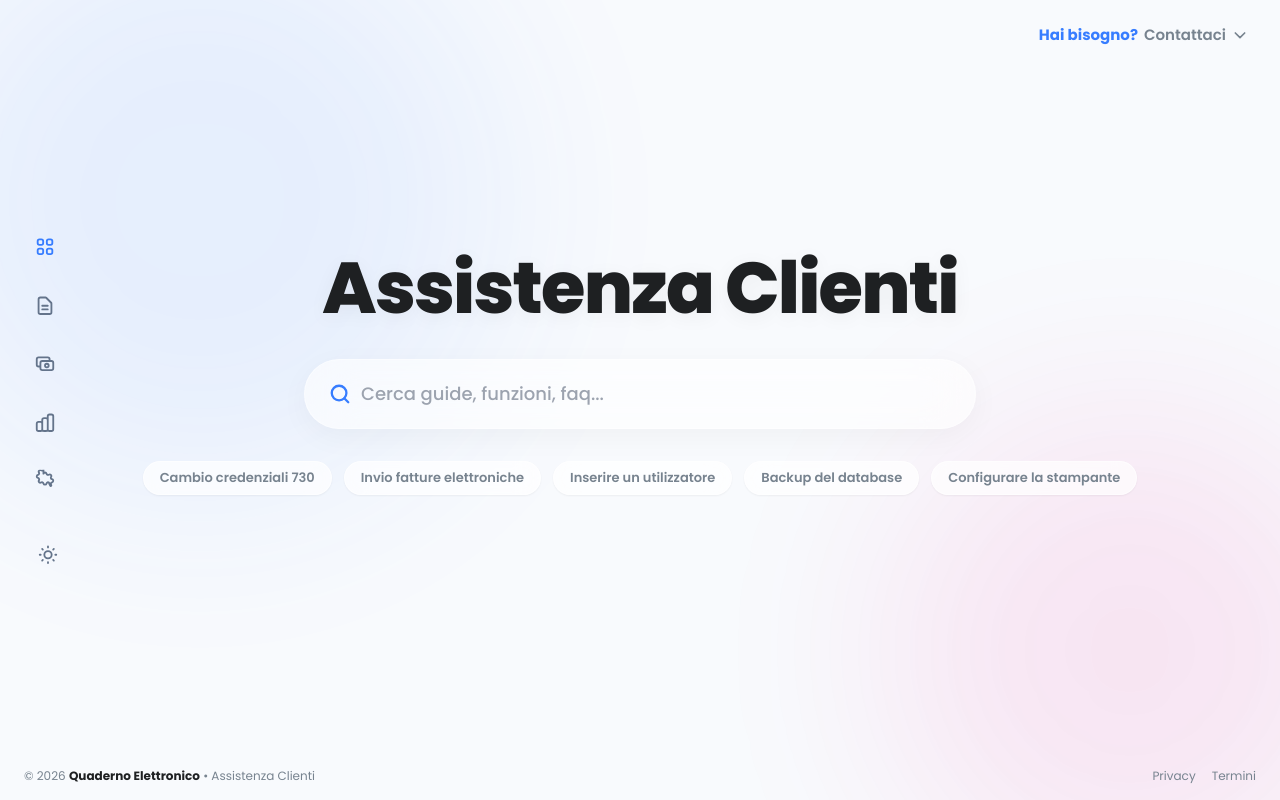
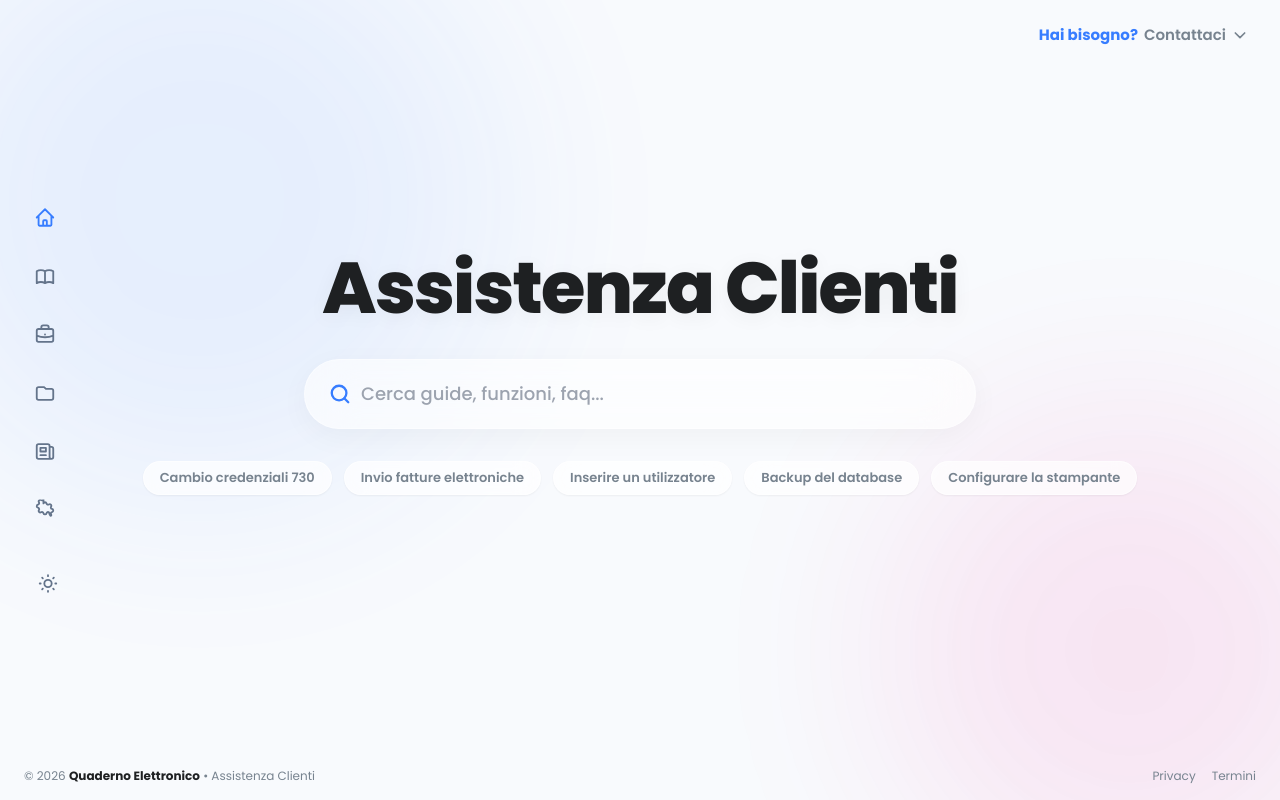
Before and after one commit to IMMagro/WIKI-2.0, an Angular app: page / in a window 1280 px wide. Built offline with nearby package versions, Linux system fonts and the light colour scheme.

Commit message:
feat(ui): update sidebar icons and add News section

```diff
--- a/src/app/app.component.html
+++ b/src/app/app.component.html
@@ -214,11 +214,19 @@
           <h1 class="text-qe-text dark:text-slate-100 text-center font-extrabold tracking-tight" style="font-size: clamp(2.5rem, 6vw, 4.5rem); line-height: 1.1; text-shadow: 0 4px 20px rgba(0,0,0,0.05);">Documenti</h1>
         </div>
 
-        <!-- View 4: Impostazioni -->
+        <!-- View 4: News -->
         <div class="absolute inset-0 flex flex-col items-center justify-center pb-20 px-4 transition-all duration-700 ease-[cubic-bezier(0.34,1.56,0.64,1)]"
              [style.opacity]="activeIndex === 4 ? 1 : 0"
              [style.pointer-events]="activeIndex === 4 ? 'auto' : 'none'"
              [style.transform]="activeIndex === 4 ? 'translateY(0)' : (4 > activeIndex ? 'translateY(100px)' : 'translateY(-100px)')">
+          <h1 class="text-qe-text dark:text-slate-100 text-center font-extrabold tracking-tight" style="font-size: clamp(2.5rem, 6vw, 4.5rem); line-height: 1.1; text-shadow: 0 4px 20px rgba(0,0,0,0.05);">News</h1>
+        </div>
+
+        <!-- View 5: Impostazioni -->
+        <div class="absolute inset-0 flex flex-col items-center justify-center pb-20 px-4 transition-all duration-700 ease-[cubic-bezier(0.34,1.56,0.64,1)]"
+             [style.opacity]="activeIndex === 5 ? 1 : 0"
+             [style.pointer-events]="activeIndex === 5 ? 'auto' : 'none'"
+             [style.transform]="activeIndex === 5 ? 'translateY(0)' : (5 > activeIndex ? 'translateY(100px)' : 'translateY(-100px)')">
           <h1 class="text-qe-text dark:text-slate-100 text-center font-extrabold tracking-tight" style="font-size: clamp(2.5rem, 6vw, 4.5rem); line-height: 1.1; text-shadow: 0 4px 20px rgba(0,0,0,0.05);">Impostazioni</h1>
         </div>
 
@@ -278,11 +286,11 @@
                    <svg class="w-[22px] h-[22px] flex-shrink-0 transition-colors duration-300"
                         [ngClass]="item.active ? 'text-qe-blue' : 'text-slate-500 dark:text-slate-400 group-hover:text-qe-blue'"
                         fill="none" viewBox="0 0 24 24" stroke="currentColor" stroke-width="2">
-                     <path *ngIf="item.icon === 'grid'" stroke-linecap="round" stroke-linejoin="round" d="M4 6a2 2 0 012-2h2a2 2 0 012 2v2a2 2 0 01-2 2H6a2 2 0 01-2-2V6zm10 0a2 2 0 012-2h2a2 2 0 012 2v2a2 2 0 01-2 2h-2a2 2 0 01-2-2V6zM4 16a2 2 0 012-2h2a2 2 0 012 2v2a2 2 0 01-2 2H6a2 2 0 01-2-2v-2zm10 0a2 2 0 012-2h2a2 2 0 012 2v2a2 2 0 01-2 2h-2a2 2 0 01-2-2v-2z" />
-                     <path *ngIf="item.icon === 'document-text'" stroke-linecap="round" stroke-linejoin="round" d="M9 12h6m-6 4h6m2 5H7a2 2 0 01-2-2V5a2 2 0 012-2h5.586a1 1 0 01.707.293l5.414 5.414a1 1 0 01.293.707V19a2 2 0 01-2 2z" />
-                     <path *ngIf="item.icon === 'cash'" stroke-linecap="round" stroke-linejoin="round" d="M17 9V7a2 2 0 00-2-2H5a2 2 0 00-2 2v6a2 2 0 002 2h2m2 4h10a2 2 0 002-2v-6a2 2 0 00-2-2H9a2 2 0 00-2 2v6a2 2 0 002 2zm7-5a2 2 0 11-4 0 2 2 0 014 0z" />
-                     <path *ngIf="item.icon === 'user-group'" stroke-linecap="round" stroke-linejoin="round" d="M17 20h5v-2a3 3 0 00-5.356-1.857M17 20H7m10 0v-2c0-.656-.126-1.283-.356-1.857M7 20H2v-2a3 3 0 015.356-1.857M7 20v-2c0-.656.126-1.283.356-1.857m0 0a5.002 5.002 0 019.288 0M15 7a3 3 0 11-6 0 3 3 0 016 0zm6 3a2 2 0 11-4 0 2 2 0 014 0zM7 10a2 2 0 11-4 0 2 2 0 014 0z" />
-                     <path *ngIf="item.icon === 'chart-bar'" stroke-linecap="round" stroke-linejoin="round" d="M9 19v-6a2 2 0 00-2-2H5a2 2 0 00-2 2v6a2 2 0 002 2h2a2 2 0 002-2zm0 0V9a2 2 0 012-2h2a2 2 0 012 2v10m-6 0a2 2 0 002 2h2a2 2 0 002-2m0 0V5a2 2 0 012-2h2a2 2 0 012 2v14a2 2 0 01-2 2h-2a2 2 0 01-2-2z" />
+                     <path *ngIf="item.icon === 'home'" stroke-linecap="round" stroke-linejoin="round" d="M3 12l2-2m0 0l7-7 7 7M5 10v10a1 1 0 001 1h3m10-11l2 2m-2-2v10a1 1 0 01-1 1h-3m-6 0a1 1 0 001-1v-4a1 1 0 011-1h2a1 1 0 011 1v4a1 1 0 001 1m-6 0h6" />
+                     <path *ngIf="item.icon === 'book-open'" stroke-linecap="round" stroke-linejoin="round" d="M12 6.253v13m0-13C10.832 5.477 9.246 5 7.5 5S4.168 5.477 3 6.253v13C4.168 18.477 5.754 18 7.5 18s3.332.477 4.5 1.253m0-13C13.168 5.477 14.754 5 16.5 5c1.747 0 3.332.477 4.5 1.253v13C19.832 18.477 18.247 18 16.5 18c-1.746 0-3.332.477-4.5 1.253" />
+                     <path *ngIf="item.icon === 'briefcase'" stroke-linecap="round" stroke-linejoin="round" d="M21 13.255A23.931 23.931 0 0112 15c-3.183 0-6.22-.62-9-1.745M16 6V4a2 2 0 00-2-2h-4a2 2 0 00-2 2v2m4 6h.01M5 20h14a2 2 0 002-2V8a2 2 0 00-2-2H5a2 2 0 00-2 2v10a2 2 0 002 2z" />
+                     <path *ngIf="item.icon === 'folder'" stroke-linecap="round" stroke-linejoin="round" d="M3 7v10a2 2 0 002 2h14a2 2 0 002-2V9a2 2 0 00-2-2h-6l-2-2H5a2 2 0 00-2 2z" />
+                     <path *ngIf="item.icon === 'newspaper'" stroke-linecap="round" stroke-linejoin="round" d="M19 20H5a2 2 0 01-2-2V6a2 2 0 012-2h10a2 2 0 012 2v1m2 13a2 2 0 01-2-2V7m2 13a2 2 0 002-2V9a2 2 0 00-2-2h-2m-4-3H9M7 16h6M7 8h6v4H7V8z" />
                      <path *ngIf="item.icon === 'cog'" stroke-linecap="round" stroke-linejoin="round" d="M10.325 4.317c.426-1.756 2.924-1.756 3.35 0a1.724 1.724 0 002.573 1.066c1.543-.94 3.31.826 2.37 2.37a1.724 1.724 0 001.065 2.572c1.756.426 1.756 2.924 0 3.35a1.724 1.724 0 00-1.066 2.573c.94 1.543-.826 3.31-2.37-2.37a1.724 1.724 0 00-2.572 1.065c-.426 1.756-2.924 1.756-3.35 0a1.724 1.724 0 00-2.573-1.066c-1.543.94-3.31-.826-2.37-2.37a1.724 1.724 0 00-1.065-2.572c-1.756-.426-1.756-2.924 0-3.35a1.724 1.724 0 001.066-2.573c-.94-1.543.826-3.31 2.37-2.37.996.608 2.296.07 2.572-1.065z" />
                    </svg>
 
--- a/src/app/app.component.ts
+++ b/src/app/app.component.ts
@@ -28,10 +28,11 @@ export class AppComponent implements OnInit {
   ];
 
   menuItems = [
-    { icon: 'grid', label: 'QeHome', active: true },
-    { icon: 'document-text', label: 'Manuali', active: false },
-    { icon: 'cash', label: 'Servizi', active: false },
-    { icon: 'chart-bar', label: 'Documenti', active: false },
+    { icon: 'home', label: 'QeHome', active: true },
+    { icon: 'book-open', label: 'Manuali', active: false },
+    { icon: 'briefcase', label: 'Servizi', active: false },
+    { icon: 'folder', label: 'Documenti', active: false },
+    { icon: 'newspaper', label: 'News', active: false },
     { icon: 'cog', label: 'Impostazioni', active: false },
   ];
 
```
